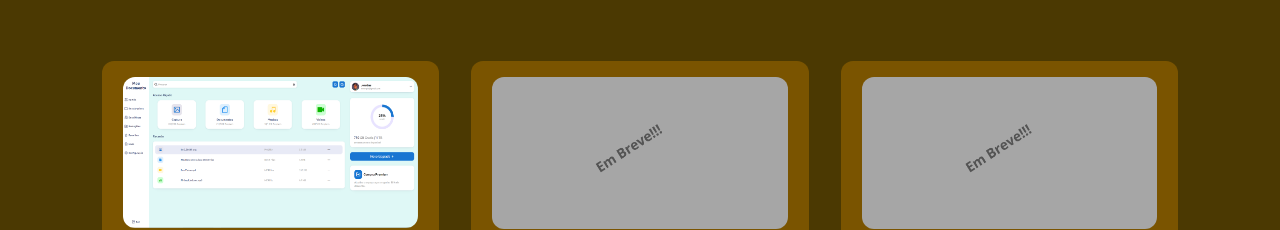
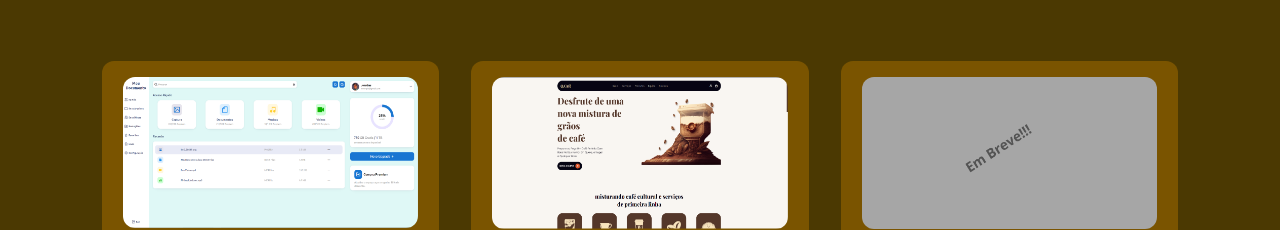
Before and after one commit to Jonathas-da-Silva-Ferreira/portfolio2, a plain HTML site: page index.html in a window 1280 px wide. Shown: the part 1411-1641 px from the top of the page. Drawn offline with nearby package versions, Linux system fonts and the light colour scheme.

Commit message:
nova pagina

```diff
--- a/index.html
+++ b/index.html
@@ -124,7 +124,7 @@
             </div>
 
             <div class="row">
-                <img src="imagem/em breve.png" alt="em breve">
+                <a href="https://jonathas-da-silva-ferreira.github.io/cafe/" target="_blank"><img src="imagem/Pagina_Café.png" alt="pagina café"></a>
                 <div class="main-row">
                     <div class="row-text">
                         <h5>HTML - CSS - JS</h5>
```
